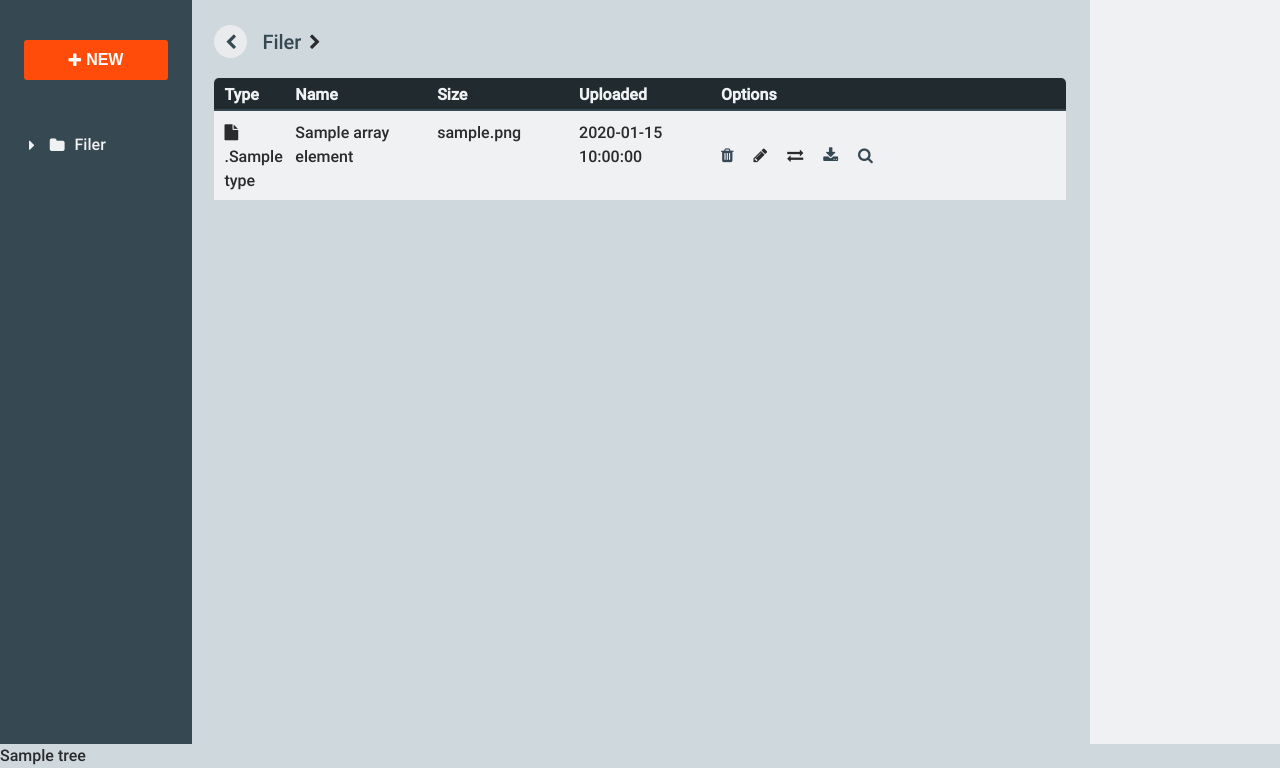
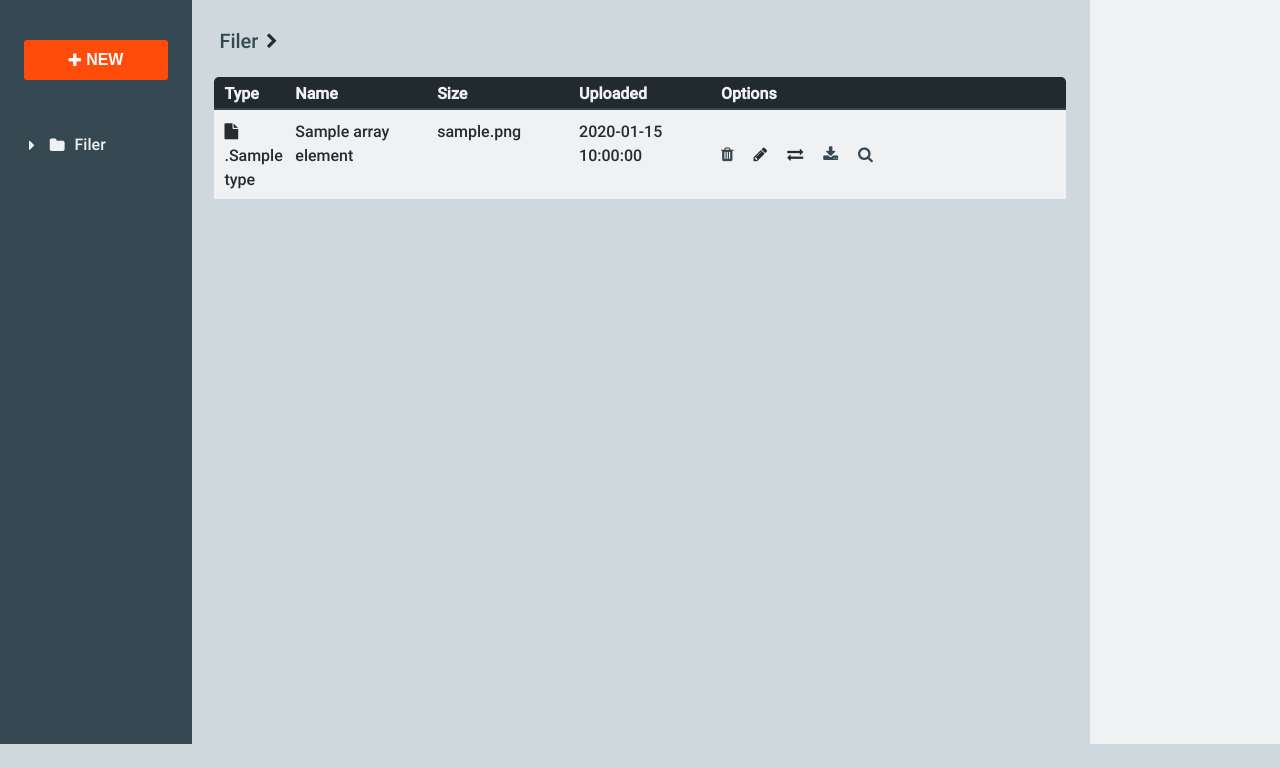
Before and after one commit to jonathanSimonney/filer-V3, a PHP site: template views/home.html.twig in a window 1280 px wide. Shown: the part 56-824 px from the top of the page. After the commit the page ends 800 px from the top, so only its background shows below. Run offline with PHP 8.4, Linux system fonts and the light colour scheme; the template is opened without the code that fills it: most values are stand-ins (such as "Sample title", 1, 10 or a date in 2020); some libraries are stand-ins or nearby versions.

Commit message:
added path in home page

```diff
--- a/views/home.html.twig
+++ b/views/home.html.twig
@@ -55,9 +55,21 @@
         </div>
         <div class="main_content">
             <div class="path">
-                <a class="back_button precedent" href="?action=to_parent"><i class="fa fa-chevron-left"></i></a> <!-- go back -->
+                {% if location|length == 1 %}
+                {% else %}
+                <a class="back_button precedent" href="?action=to_parent"><i class="fa fa-chevron-left"></i></a>
+                {% endif %}
                 <a href="#"><h5>Filer</h5></a>
                 <i class="fa fa-chevron-right"></i>
+                {% for value in location|slice(1) %}
+                    <a href="#"><h5>{{ value }}</h5></a>
+                    <i class="fa fa-chevron-right"></i>
+
+                {% endfor %}
+
+
+
+
             </div>
             <div class="error_container">
                 <p>{{ errorMessage }}</p>
@@ -107,16 +119,4 @@
     <script src="assets/JS/files.js"></script>
 
 
-    {% for key, elem in tree %}
-        {% for subelem in elem %}
-            {{ subelem }}
-            {% for child in subelem['childs'] %}
-                {{ childKey }}
-            {% endfor %}
-            {% if subelem['isFolder'] == true %}
-
-            {% endif %}
-        {% endfor %}
-    {% endfor %}
-
 {% endblock %}
```
